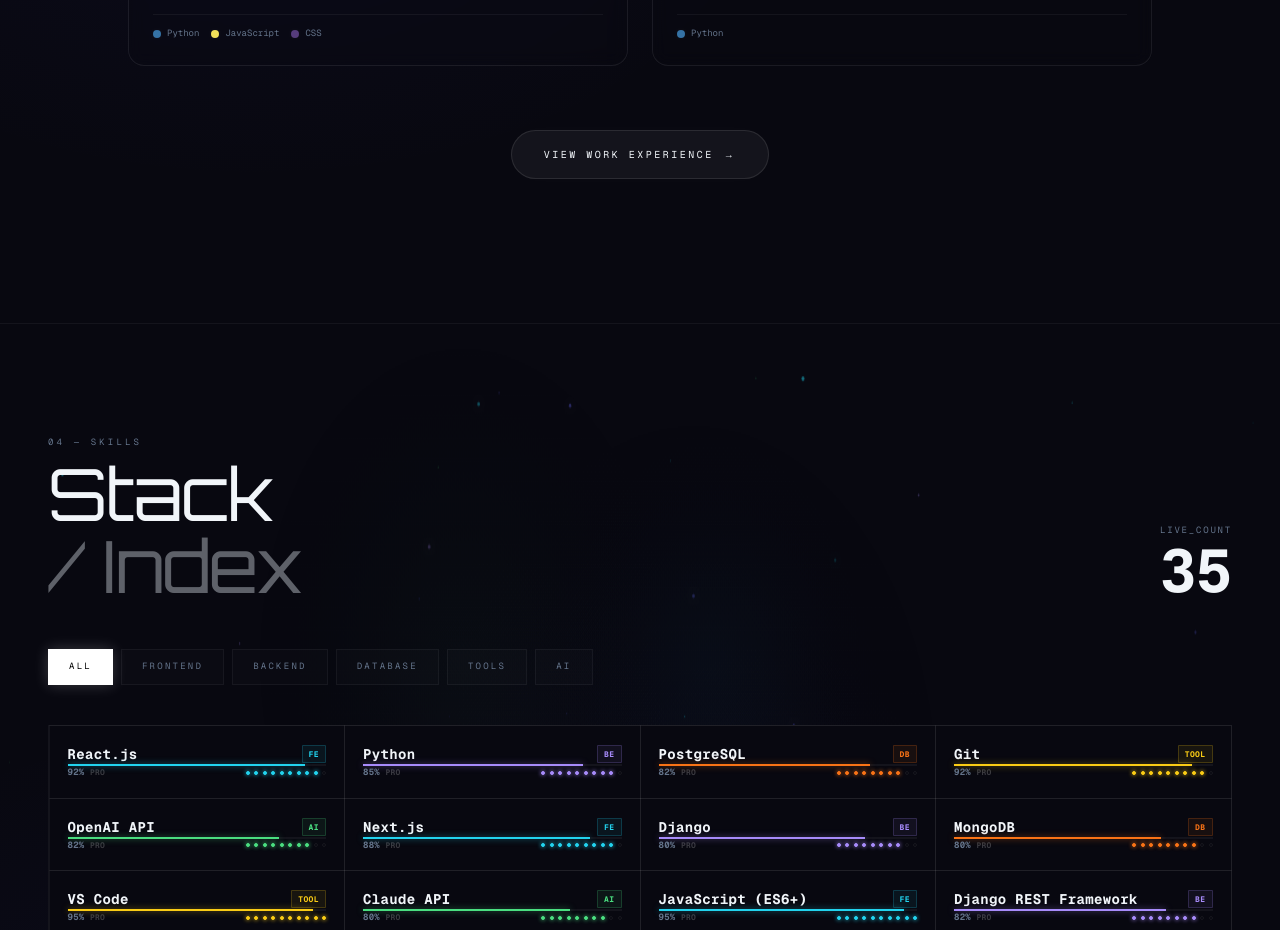
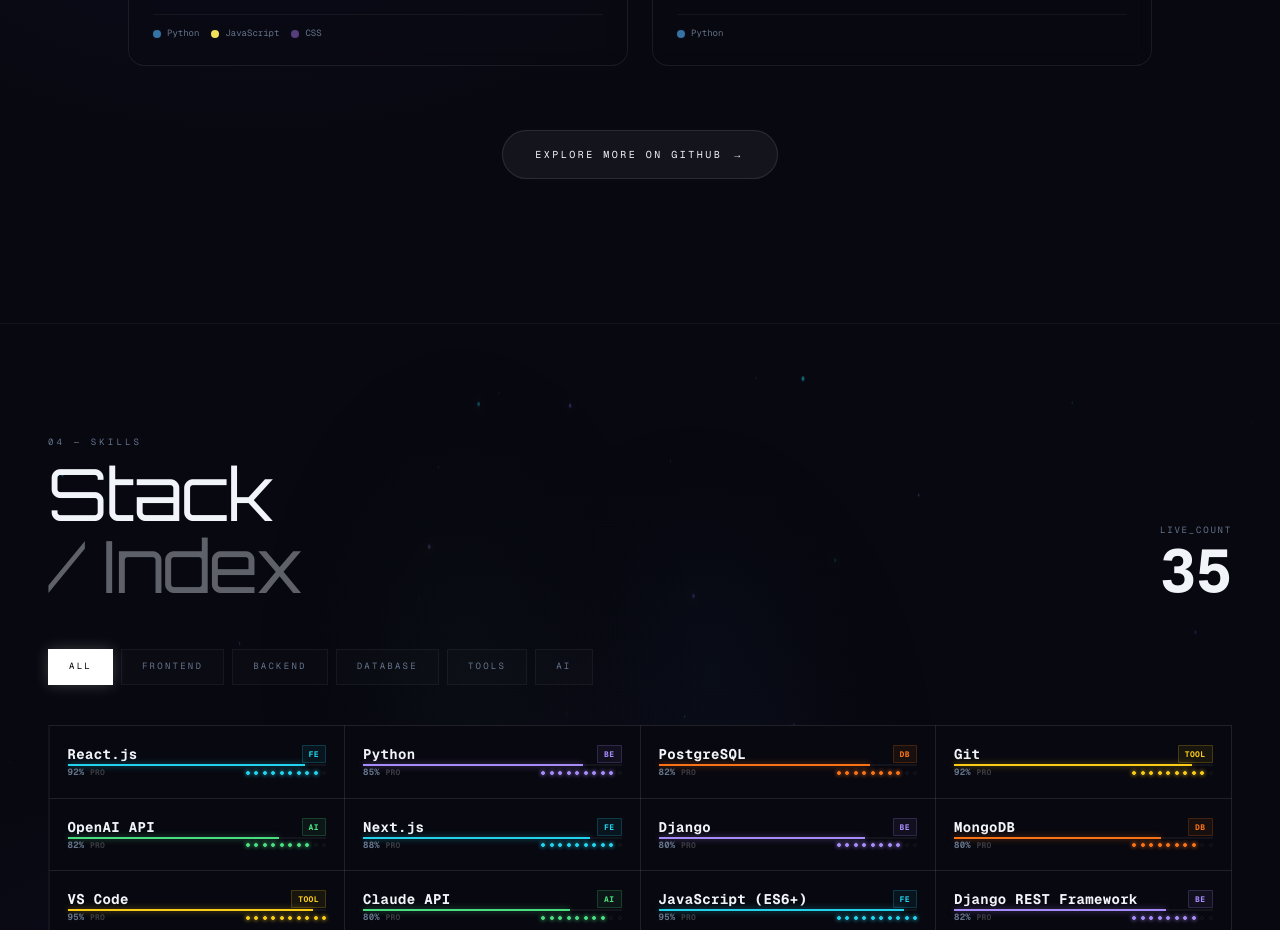
Before and after one commit to Ashique64/Muhammed-Ashique, a Next.js app in the folder frontend/: page / in a window 1280 px wide. Shown: the part 6580-7510 px from the top of the page. Built offline with nearby package versions, Linux system fonts and the light colour scheme; no server answers.

Commit message:
Redirect Selected Work bottom CTA button to GitHub profile

```diff
--- a/frontend/src/app/work/page.js
+++ b/frontend/src/app/work/page.js
@@ -1,7 +1,6 @@
 import WorkCard from "@/components/work/WorkCard";
 import { CONFIG } from "@/lib/constants";
 import PageProgress from "@/components/ui/PageProgress";
-import Link from "next/link";
 
 export const metadata = {
   title: `Work Experience | ${CONFIG.profile.name}`,
@@ -45,17 +44,6 @@
 
 
         <div className="max-w-4xl w-full flex flex-col relative z-10">
-          {/* Back Button Link */}
-          <Link
-            href="/#projects"
-            className="group inline-flex items-center gap-2 font-mono text-[9px] tracking-[0.2em] uppercase text-muted hover:text-highlight mb-8 transition-colors select-none"
-          >
-            <span className="group-hover:-translate-x-1 transition-transform duration-200">
-              ←
-            </span>
-            Back to Selected Work
-          </Link>
-
           {/* Header Block */}
           <div className="mb-16 md:mb-24 flex flex-col items-start border-b border-white/5 pb-12 select-none">
             <span className="font-mono text-[9px] tracking-[0.35em] text-muted uppercase">
--- a/frontend/src/components/sections/ProjectsSection.jsx
+++ b/frontend/src/components/sections/ProjectsSection.jsx
@@ -201,7 +201,7 @@
           ))}
         </div>
 
-        {/* Centered CTA to Work Page */}
+        {/* Centered CTA to GitHub Profile */}
         <div className="flex justify-center mt-12 md:mt-16">
           <motion.div
             initial={{ opacity: 0, y: 20 }}
@@ -211,13 +211,16 @@
             whileHover={{ scale: 1.03 }}
             className="inline-flex"
           >
-            <Link
-              href="/work"
+            <a
+              suppressHydrationWarning
+              href="https://github.com/Ashique64"
+              target="_blank"
+              rel="noopener noreferrer"
               className="inline-flex items-center gap-2.5 font-mono text-[10px] tracking-[0.25em] uppercase text-highlight hover:text-black border border-white/10 hover:border-white bg-white/5 hover:bg-white px-8 py-4 rounded-full transition-all duration-300 group shadow-[0_0_20px_rgba(255,255,255,0.02)] hover:shadow-[0_0_30px_rgba(255,255,255,0.1)] cursor-pointer"
             >
-              View Work Experience
+              Explore More on GitHub
               <span className="group-hover:translate-x-1.5 transition-transform duration-200">→</span>
-            </Link>
+            </a>
           </motion.div>
         </div>
       </div>
--- a/frontend/src/components/ui/SmoothScroll.jsx
+++ b/frontend/src/components/ui/SmoothScroll.jsx
@@ -46,31 +46,15 @@
     };
   }, []);
 
-  // Recalculate dimensions and scroll to top or target anchor on every route transition
+  // Recalculate dimensions and scroll to top on every route transition
   useEffect(() => {
     if (!lenisRef.current) return;
 
+    // Reset scroll position to top
+    lenisRef.current.scrollTo(0, { immediate: true });
+
     // Force recalculation of page/viewport heights
     lenisRef.current.resize();
-
-    const hash = typeof window !== "undefined" ? window.location.hash : "";
-    if (hash) {
-      const targetElement = document.querySelector(hash);
-      if (targetElement) {
-        // Wait a brief tick to ensure components have fully mounted/rendered
-        setTimeout(() => {
-          lenisRef.current.scrollTo(targetElement, {
-            offset: -80, // Offset for header spacing
-            duration: 1.2
-          });
-        }, 100);
-      } else {
-        lenisRef.current.scrollTo(0, { immediate: true });
-      }
-    } else {
-      // Reset scroll position to top
-      lenisRef.current.scrollTo(0, { immediate: true });
-    }
 
     // Refresh ScrollTrigger tracking
     ScrollTrigger.refresh();
```
